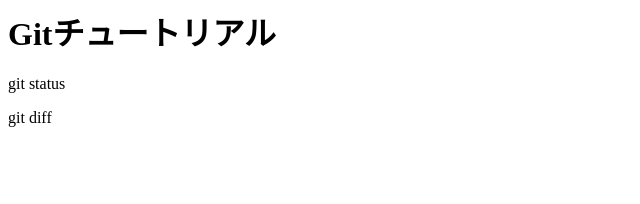
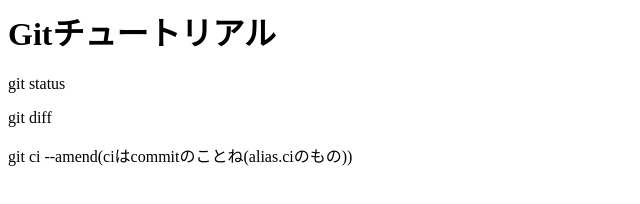
Before and after one commit to pink-panther-s/git_tutorial, a plain HTML site: page index.html in a window 1280 px wide. Shown: the whole page, without its empty margins (0-640 px from the left). Drawn offline with Linux system fonts and the light colour scheme.

Commit message:
git commit --amend を追記(今度は本当にした)
--amend を使ってみたいから。

```diff
--- a/index.html
+++ b/index.html
@@ -1,3 +1,4 @@
 <h1>Gitチュートリアル</h1>
 <p>git status</p>
 <p>git diff</p>
+<p>git ci --amend(ciはcommitのことね(alias.ciのもの))</p>
```
